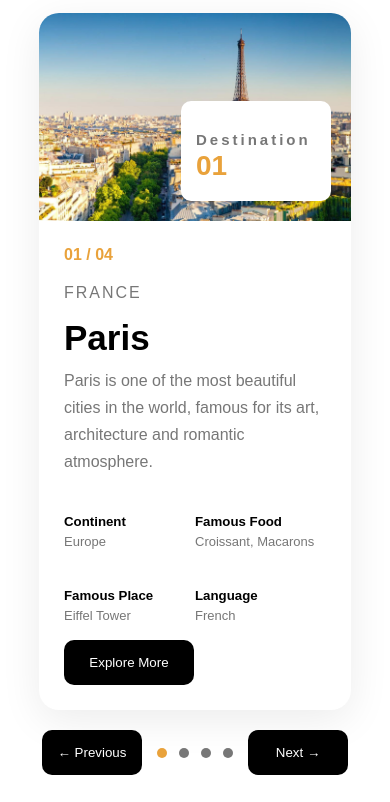
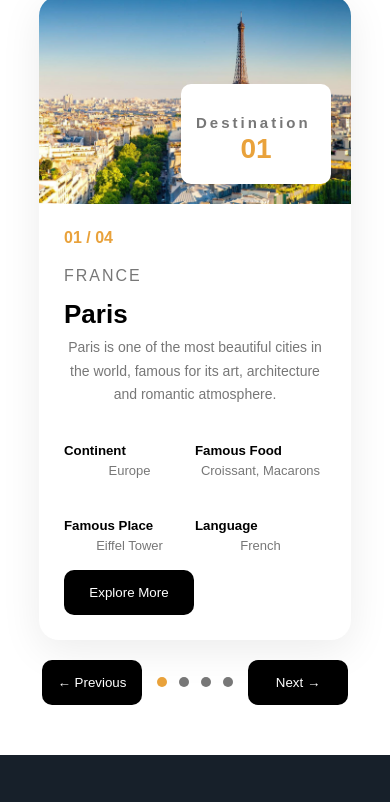
Before and after one commit to RokiaSherif/CitiesExplorer-internship-project, a plain HTML site: page index.html in a window 390 px wide. Shown: the part 675-1477 px from the top of the page. Drawn offline with Linux system fonts and the light colour scheme.

Commit message:
Update responsive design

```diff
--- a/style.css
+++ b/style.css
@@ -277,6 +277,13 @@ a {
     padding: 0;
     margin: 0;
   }
+  .destination h1{
+    font-size: 26px;
+  }
+  .destination p{
+    text-align: center;
+    font-size: 14px;
+  }
   .destination .city {
     flex-direction: column-reverse;
   }
```
